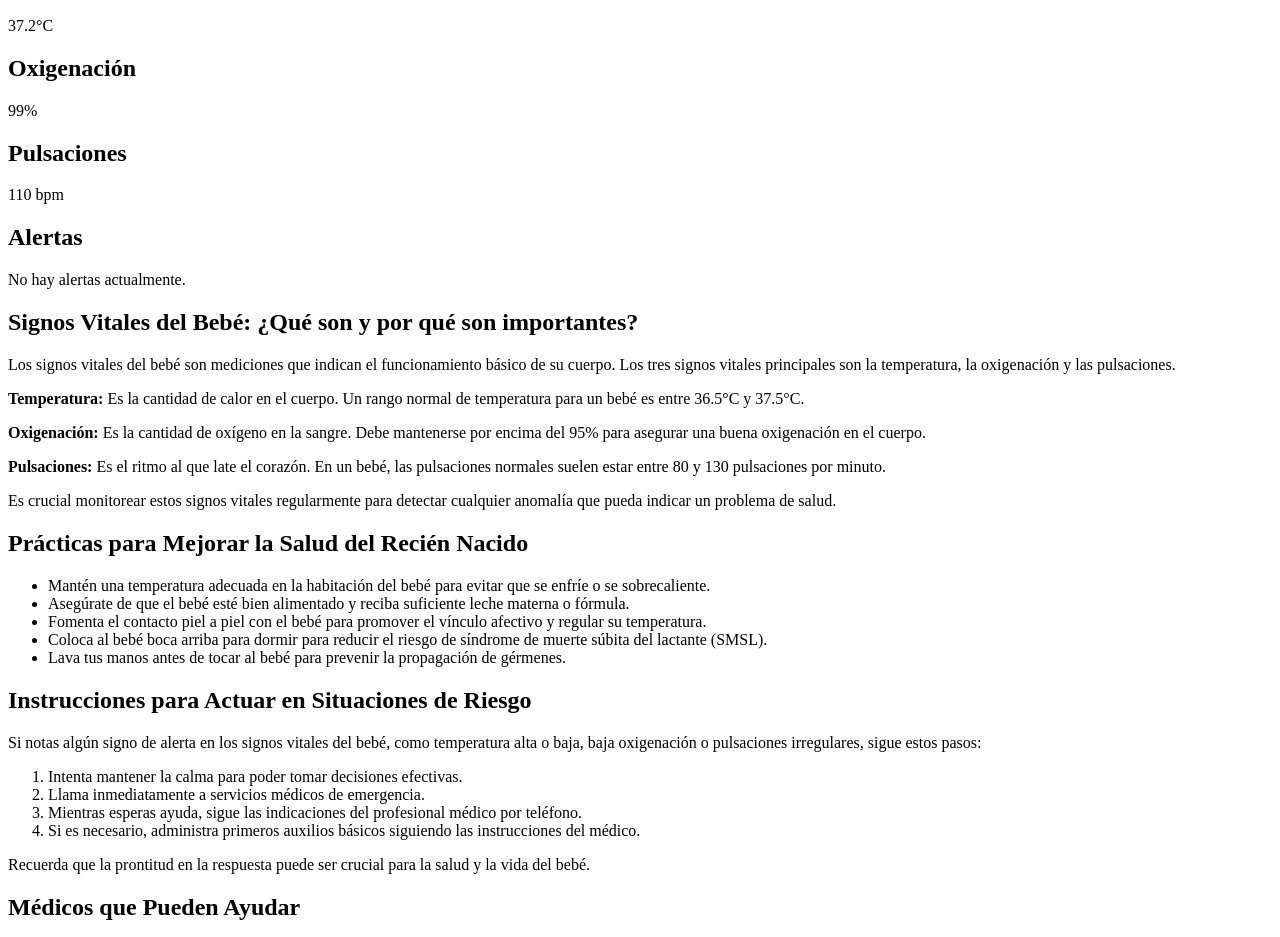
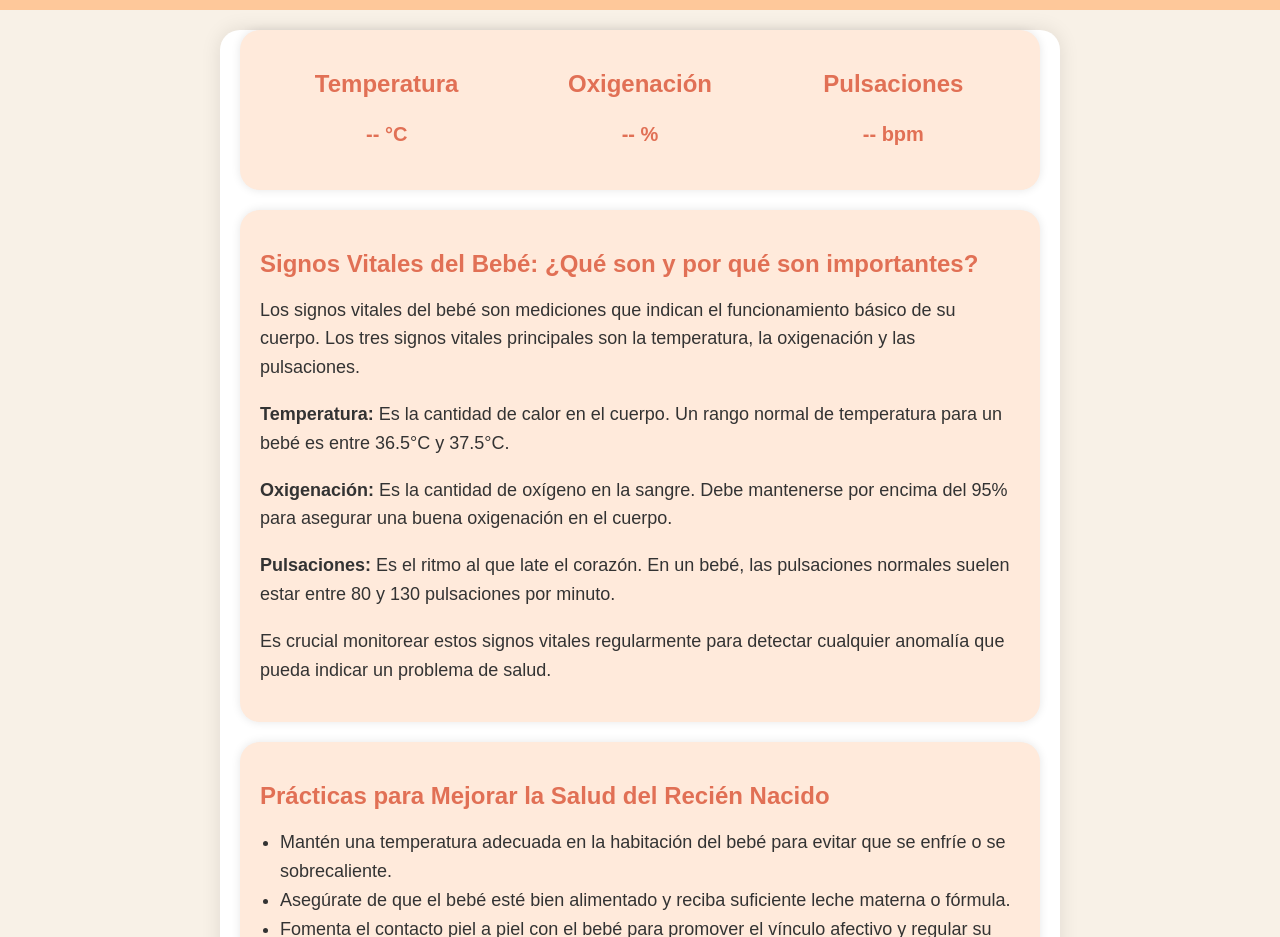
Before and after one commit to santiagomelo014/index.html, a plain HTML site: page index.html in a window 1280 px wide. Shown: the part 110-1047 px from the top of the page. Drawn offline with Linux system fonts and the light colour scheme.

Commit message:
Update index.html

```diff
--- a/index.html
+++ b/index.html
@@ -5,7 +5,94 @@
     <meta name="viewport" content="width=device-width, initial-scale=1.0">
     <title>Signos Vitales del Bebé</title>
     <style>
-        /* Estilos omitidos por brevedad */
+        body {
+            font-family: 'Arial', sans-serif;
+            margin: 0;
+            padding: 0;
+            background-color: #f8f1e7;
+            color: #333;
+        }
+        header {
+            background-color: #fec89a;
+            padding: 20px 0;
+            text-align: center;
+        }
+        .container {
+            max-width: 800px;
+            margin: 20px auto;
+            padding: 0 20px;
+            background-color: #fff;
+            border-radius: 20px;
+            box-shadow: 0px 0px 20px rgba(0, 0, 0, 0.1);
+        }
+        .vital-signs {
+            display: flex;
+            justify-content: space-between;
+            margin-bottom: 20px;
+            padding: 20px;
+            border-radius: 20px;
+            background-color: #ffeadb;
+            box-shadow: 0px 0px 10px rgba(0, 0, 0, 0.1);
+        }
+        .vital-sign {
+            flex: 1;
+            text-align: center;
+        }
+        .vital-sign h2 {
+            color: #e17055;
+            font-size: 24px;
+            margin-bottom: 10px;
+        }
+        .vital-sign p {
+            font-size: 20px;
+            font-weight: bold;
+            color: #e17055;
+        }
+        .alerts {
+            background-color: #f8d7da;
+            color: #721c24;
+            padding: 20px;
+            border-radius: 20px;
+            margin-bottom: 20px;
+            box-shadow: 0px 0px 10px rgba(0, 0, 0, 0.1);
+            display: none;
+        }
+        .hidden {
+            display: none;
+        }
+        .education,
+        .health-tips,
+        .emergency-instructions,
+        .doctors {
+            background-color: #ffeadb;
+            border-radius: 20px;
+            padding: 20px;
+            margin-bottom: 20px;
+            box-shadow: 0px 0px 10px rgba(0, 0, 0, 0.1);
+        }
+        h2 {
+            color: #e17055;
+            font-size: 24px;
+            margin-bottom: 10px;
+        }
+        p {
+            font-size: 18px;
+            line-height: 1.6;
+            color: #333;
+        }
+        ul, ol {
+            padding-left: 20px;
+            font-size: 18px;
+            line-height: 1.6;
+            color: #333;
+        }
+        .animal-image {
+            display: block;
+            margin: 0 auto;
+            width: 300px;
+            height: auto;
+            border-radius: 50%;
+        }
     </style>
 </head>
 <body>
@@ -16,15 +103,15 @@
         <div class="vital-signs">
             <div class="vital-sign temperature">
                 <h2>Temperatura</h2>
-                <p>37.2°C</p>
+                <p id="temperature">-- °C</p>
             </div>
             <div class="vital-sign oxygen">
                 <h2>Oxigenación</h2>
-                <p>99%</p>
+                <p id="oxygen">-- %</p>
             </div>
             <div class="vital-sign heartbeat">
                 <h2>Pulsaciones</h2>
-                <p>110 bpm</p>
+                <p id="heartbeat">-- bpm</p>
             </div>
         </div>
         <div class="alerts hidden">
@@ -57,55 +144,4 @@
         <!-- Instrucciones para Actuar en Situaciones de Riesgo -->
         <section class="emergency-instructions">
             <h2>Instrucciones para Actuar en Situaciones de Riesgo</h2>
-            <p>Si notas algún signo de alerta en los signos vitales del bebé, como temperatura alta o baja, baja oxigenación o pulsaciones irregulares, sigue estos pasos:</p>
-            <ol>
-                <li>Intenta mantener la calma para poder tomar decisiones efectivas.</li>
-                <li>Llama inmediatamente a servicios médicos de emergencia.</li>
-                <li>Mientras esperas ayuda, sigue las indicaciones del profesional médico por teléfono.</li>
-                <li>Si es necesario, administra primeros auxilios básicos siguiendo las instrucciones del médico.</li>
-            </ol>
-            <p>Recuerda que la prontitud en la respuesta puede ser crucial para la salud y la vida del bebé.</p>
-        </section>
-
-        <!-- Médicos que pueden Ayudar -->
-        <section class="doctors">
-            <h2>Médicos que Pueden Ayudar</h2>
-            <p>Siempre ten a mano los números de teléfono de los siguientes profesionales médicos:</p>
-            <ul>
-                <li>Pediatra del bebé</li>
-                <li>Servicios de emergencia locales</li>
-                <li>Línea de ayuda pediátrica</li>
-            </ul>
-            <p>Estos profesionales pueden proporcionarte orientación y ayuda inmediata en caso de emergencia.</p>
-        </section>
-    </div>
-
-    <script>
-        // Simulación de cambio de signos vitales y alertas
-        setInterval(function() {
-            // Generar valores aleatorios para los signos vitales
-            let temperature = (Math.random() * 1.5) + 36.5;
-            let oxygen = Math.floor(Math.random() * 6) + 94;
-            let heartbeat = Math.floor(Math.random() * 31) + 100;
-
-            // Actualizar los valores en la interfaz
-            document.querySelector('.temperature p').textContent = temperature.toFixed(1) + '°C';
-            document.querySelector('.oxygen p').textContent = oxygen + '%';
-            document.querySelector('.heartbeat p').textContent = heartbeat + ' bpm';
-
-            // Verificar si hay alguna alerta y mostrarla
-            let alertMessage = '';
-            if (temperature > 37.5 || temperature < 36 || oxygen < 95 || heartbeat > 130 || heartbeat < 80) {
-                alertMessage = '¡Alerta! Se han detectado signos vitales anormales.';
-            } else {
-                alertMessage = 'No hay alertas actualmente.';
-            }
-            document.getElementById('alertMessage').textContent = alertMessage;
-
-            // Mostrar u ocultar el área de alertas según sea necesario
-            if (alertMessage !== 'No hay alertas actualmente.') {
-                document.querySelector('.alerts').classList.remove('hidden');
-            } else {
-                document.querySelector('.alerts').classList.add('hidden');
-            }
-        }, 5000); //
+            <p>Si notas algún signo de alert
```
